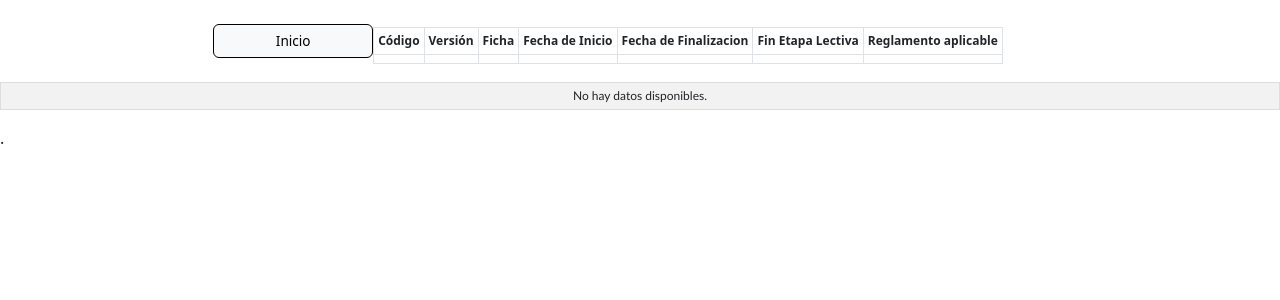
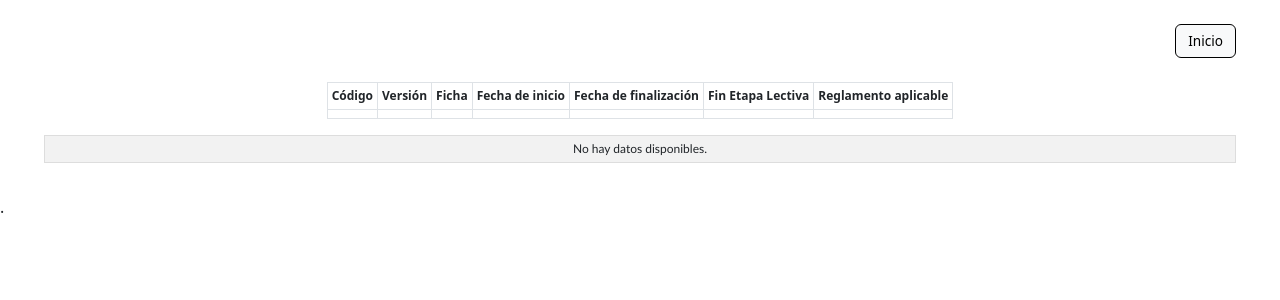
Before and after one commit to lhernandezs/caja, a Flask app: template templates/datos.html in a window 1280 px wide. Shown: the part 80-380 px from the top of the page. Run offline with Flask 3, Linux system fonts and the light colour scheme; the template is opened without the code that fills it, so the values that code supplies are empty.

Commit message:
1C 11 sep 2025

```diff
--- a/app.py
+++ b/app.py
@@ -192,6 +192,12 @@ def download(ficha):
     body = form_data['body']
     return render_template("correo.html", variables = variables, ficha = ficha, body = body)
 
+@app.route('/prueba', methods=["GET"])
+def preuba():
+    return render_template("prueba.html")
+
+
+
 
 if __name__ == "__main__":
     app.run(debug=True)
--- a/templates/datos.html
+++ b/templates/datos.html
@@ -1,25 +1,29 @@
 {% extends "base.html" %}
 
 {% block body %}
-<div class="d-flex justify-content-center mi-contenedor-ancho">
-    <div class="d-flex align-items-center mb-3">
+<div class="d-flex flex-column justify-content-center align-items-center">
+    <div class="row flex-fill mb-3 mi-contenedor-ancho d-flex justify-content-center align-items-center">
+        <div class="d-flex justify-content-between align-items-center">
             <h2 class="mb-0">{{ variables.programa }}</h2>
-        <div style="flex:1; min-width:10rem;">
+            <div style="col-1 min-width:10rem;">
                 <a class="btn btn-light mb-2" href="/" style="border: 1px solid #000; width: 100%; font-size: 0.85rem;">Inicio</a>
             </div>
+        </div>
+    </div>
+    <div class="row flex-fill mb-3 mi-contenedor-ancho d-flex justify-content-center align-items-center">
         <div class="d-flex align-items-center">
             <table class="table table-sm mb-0 table-bordered text-center" style="font-size: 0.75rem; width: auto; margin: 0 auto;">
                 <tr>
-                    <th class="border text-center"><b>Código</b></th>
-                    <th class="border text-center"><b>Versión</b></th>
-                    <th class="border text-center"><b>Ficha</b></th>
-                    <th class="border text-center"><b>Fecha de Inicio</b></th>
-                    <th class="border text-center"><b>Fecha de Finalizacion</b></th>
-                    <th class="border text-center"><b>Fin Etapa Lectiva</b></th>
-                    <th class="border text-center"><b>Reglamento aplicable</b></th>
+                    <th class="border text-center align-middle"><b>Código</b></th>
+                    <th class="border text-center align-middle"><b>Versión</b></th>
+                    <th class="border text-center align-middle"><b>Ficha</b></th>
+                    <th class="border text-center align-middle"><b>Fecha de inicio</b></th>
+                    <th class="border text-center align-middle"><b>Fecha de finalización</b></th>
+                    <th class="border text-center align-middle"><b>Fin Etapa Lectiva</b></th>
+                    <th class="border text-center align-middle"><b>Reglamento aplicable</b></th>
                     {% if variables.reglamento == "Acuerdo 7 de 2012" %}
-                        <th class="border text-center"><b>Vencimiento dos años (Articulo 22.)</b></th>
-                        <th class="border text-center"><b>Límite para iniciar Etapa Productiva (18 meses)</b></th>
+                        <th class="border text-center align-middle"><b>Vencimiento de términos <br> (Artículo 22)</b></th>
+                        <th class="border text-center align-middle"><b>Fecha límite para iniciar <br> Etapa Productiva (18 meses)</b></th>
                     {% endif %}
                 </tr>
                 <tr>
@@ -37,11 +41,9 @@
                 </tr>
             </table>
         </div>
-        <div style="height:1em;"></div>
     </div>
-</div>
-
-<div class="table-responsive">
+    <div class="row flex-fill mb-3 mi-contenedor-ancho d-flex justify-content-center align-items-center">
+        <div class="table-responsive flex-grow-1">
             <table class="table table-striped table-bordered table-custom">
                 <thead>
                     <tr>
@@ -97,7 +99,7 @@
                                                     {% endif %}
                                                 {% endif %}
                                             >
-                                    <span style="width:{{ width }}; overflow:hidden ;text-overflow:ellipsis; white-space:nowrap">
+                                                <span style="width: {{ width }} overflow:hidden text-overflow:ellipsis white-space:nowrap">
                                                     {{ cell }}
                                                 </span>
                                             </td>
@@ -113,4 +115,7 @@
                     {% endif %}
                 </tbody>
             </table>
+        </div>
+    </div>
+</div>
 {% endblock %}
```
Also changed, not shown: procesadorJuicios1.py (+8 -2 lines), templates/index.html (+11 -10 lines), templates/prueba.html (added, +17 -0 lines). Lines whose indentation alone changed are shown as unchanged.
